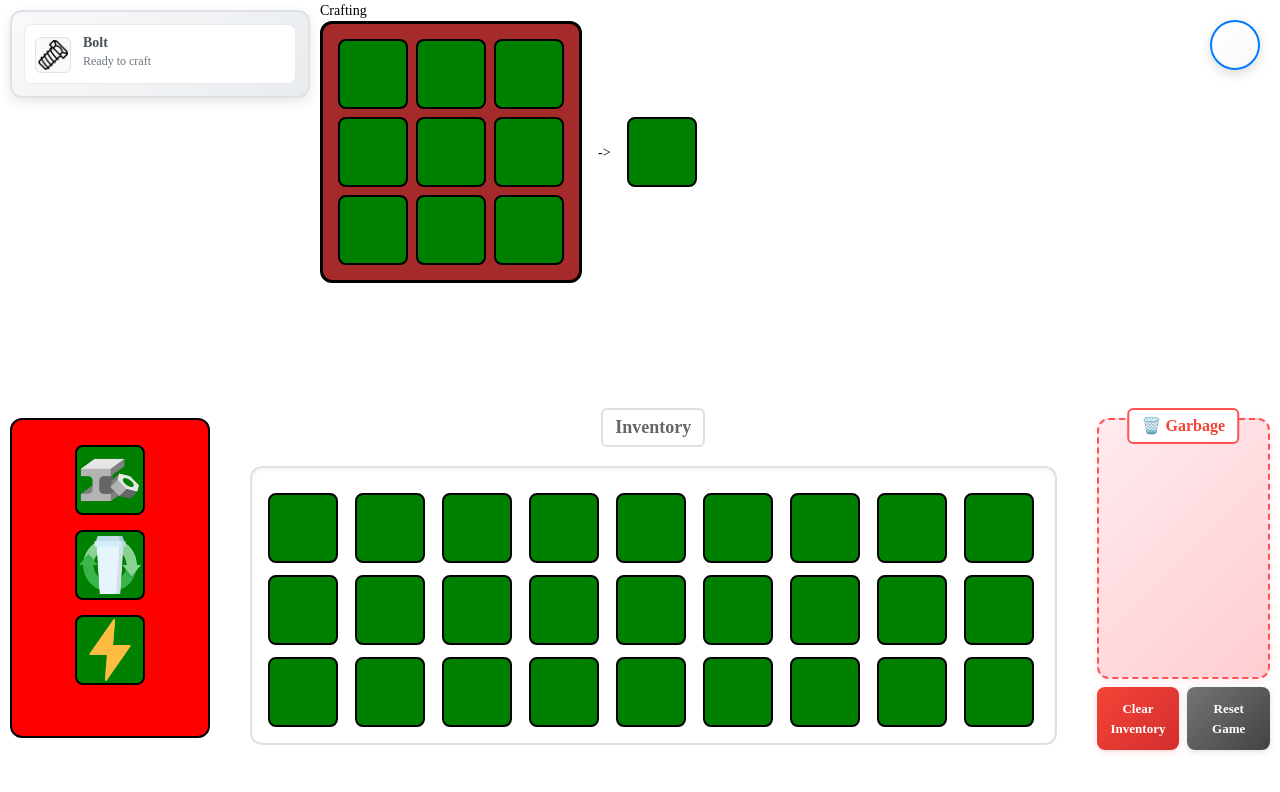
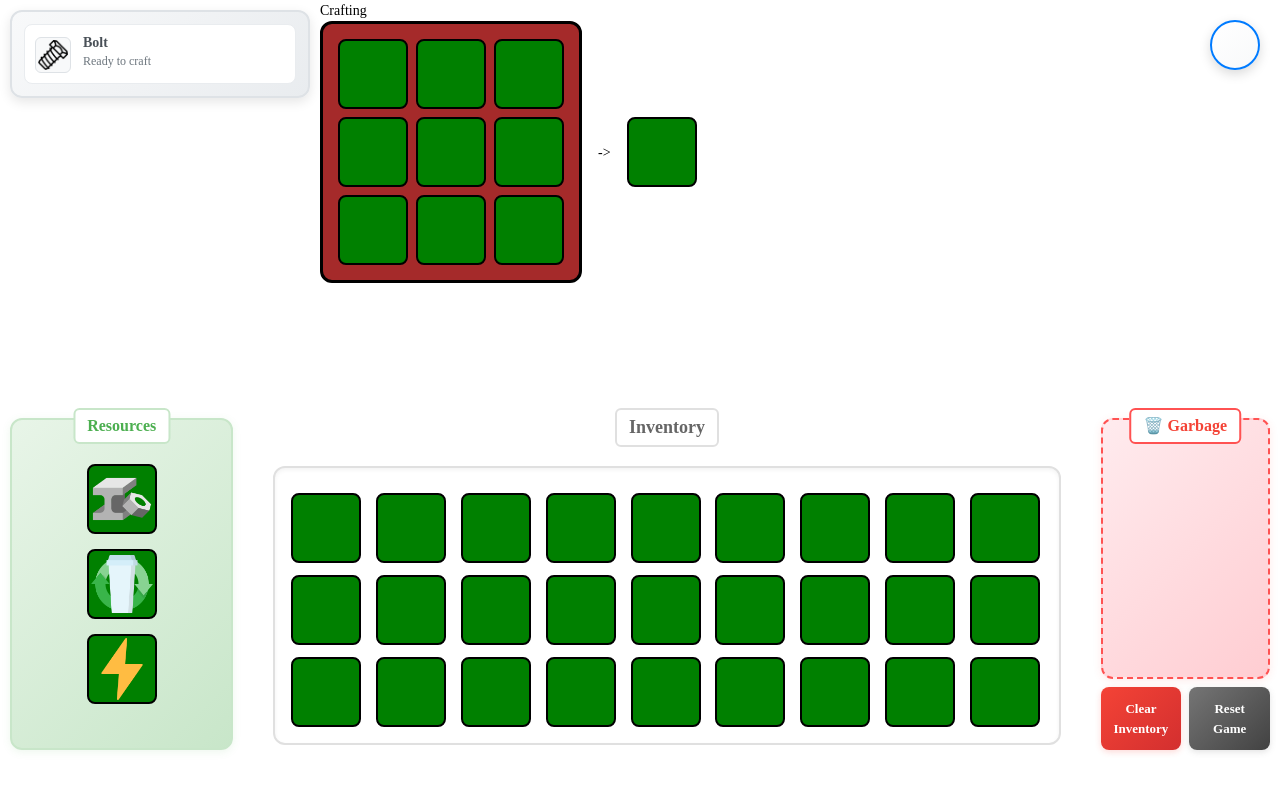
Before and after one commit to yehor-kostiuk/Vacuumaria, a React (Vite) app: page / in a window 1280 px wide. Shown: the top 792 px of the page. Built offline with nearby package versions, Linux system fonts and the light colour scheme.

Commit message:
refactor: resources style

```diff
--- a/src/libs/components/resources/resources.module.css
+++ b/src/libs/components/resources/resources.module.css
@@ -1,13 +1,30 @@
 .resources {
-  display: flex;
-  flex-direction: column;
-  align-items: center;
-	width: 200px; /* TODO: size */
-	height: 320px; /* TODO: size */
-	margin: 10px;
-	padding: 25px;
-  gap: 15px;
-	background-color: red; /* TODO: color variable */
-	border-radius: 12px;
-	border: 2px solid #000; /* TODO: color variable */
+    flex: 1;
+    display: flex;
+    flex-direction: column;
+    align-items: center;
+    justify-content: center;
+    gap: clamp(8px, 2vw, 15px);
+    padding: clamp(15px, 3vw, 25px);
+    border: 2px solid #C8E6C9;
+    border-radius: 12px;
+    margin: 10px;
+    position: relative;
+    box-shadow: 0 2px 8px #4caf501a;
+    background: linear-gradient(135deg, #e8f5e8, #c8e6c9);
 }
+
+.resources::before {
+    content: "Resources";
+    position: absolute;
+    top: -12px;
+    left: 50%;
+    transform: translate(-50%);
+    background: #fff;
+    padding: 4px 12px;
+    font-weight: 700;
+    font-size: clamp(12px, 2vw, 16px);
+    color: #4caf50;
+    border-radius: 6px;
+    border: 2px solid #C8E6C9;
+}
```
